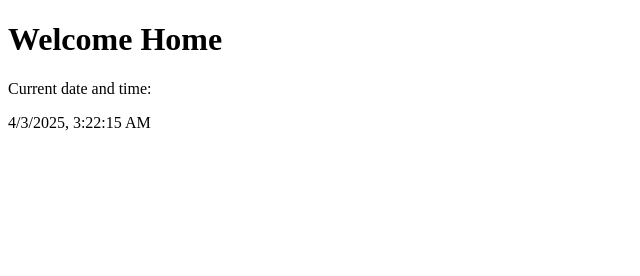
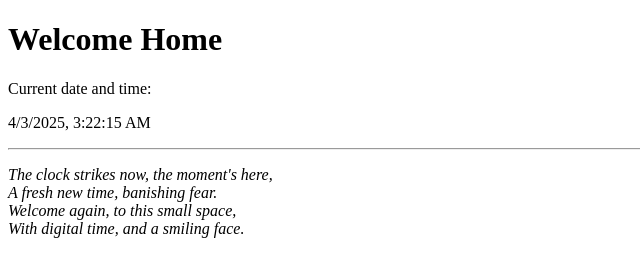
Before and after one commit to mda1125/testwebsite, a plain HTML site: page index.html in a window 1280 px wide. Shown: the whole page, without its empty margins (0-640 px from the left). Drawn offline with Linux system fonts and the light colour scheme.

Commit message:
Added a poem

```diff
--- a/index.html
+++ b/index.html
@@ -7,6 +7,14 @@
     <h1>Welcome Home</h1>
     <p>Current date and time:</p>
     <p id="datetime"></p>
+    <hr>
+    <p><em>
+        The clock strikes now, the moment's here,<br>
+        A fresh new time, banishing fear.<br>
+        Welcome again, to this small space,<br>
+        With digital time, and a smiling face.
+    </em></p>
+
 
     <script>
         function updateDateTime() {
```
